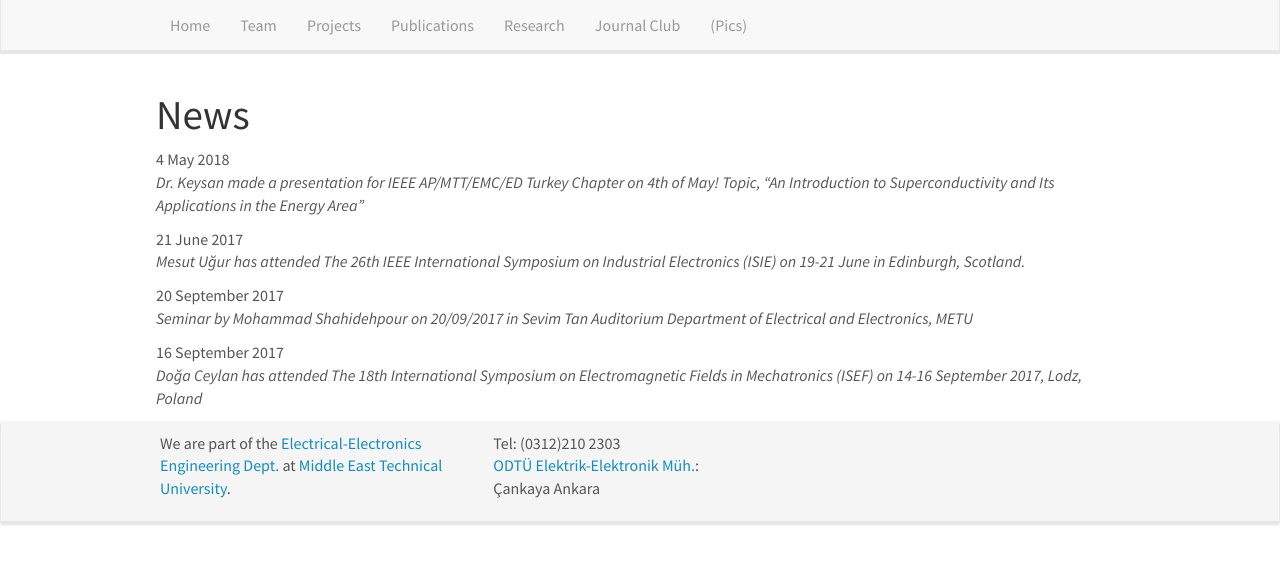
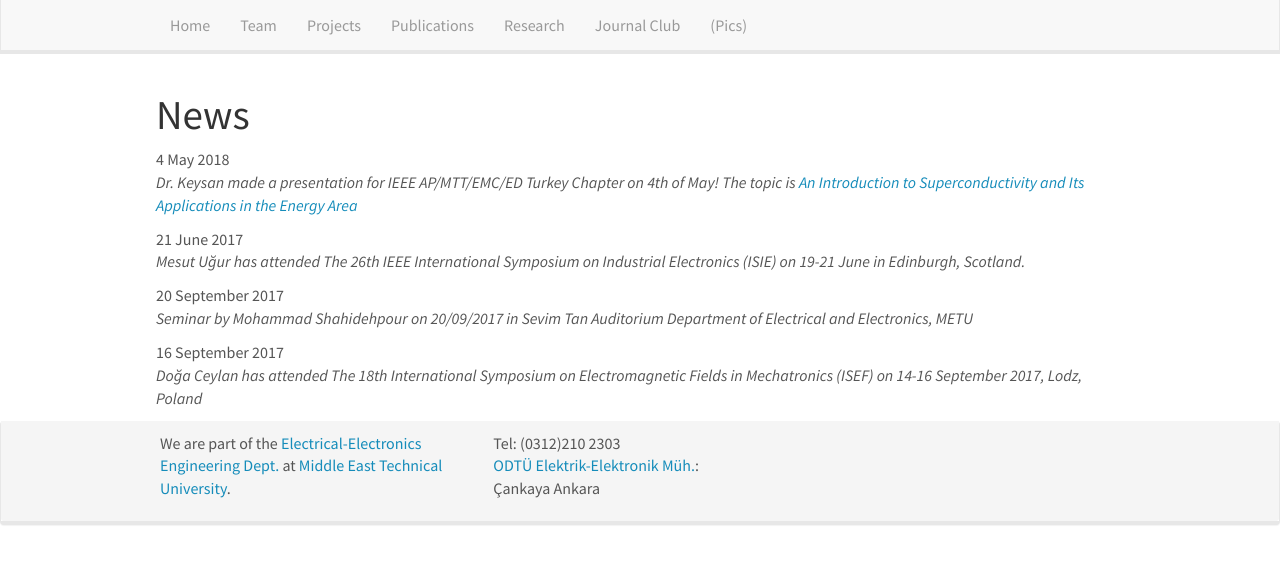
Before and after one commit to odtu/odtu.github.io, a Jekyll site: the page built from _pages/allnews.md, in a window 1280 px wide. Shown: the top 564 px of the page. Built offline with Jekyll 4.4.1, drawn with Linux system fonts in a browser that asks for light colours; nearby versions of some CDN libraries.

Commit message:
inline link added

```diff
--- a/_data/news.yml
+++ b/_data/news.yml
@@ -1,5 +1,5 @@
 - date: 4 May 2018
-  headline: Dr. Keysan made a presentation for IEEE AP/MTT/EMC/ED Turkey Chapter on 4th of May! Topic, “An Introduction to Superconductivity and Its Applications in the Energy Area”
+  headline: Dr. Keysan made a presentation for IEEE AP/MTT/EMC/ED Turkey Chapter on 4th of May! The topic is [An Introduction to Superconductivity and Its Applications in the Energy Area](http://aeme.ieee.metu.edu.tr/activities/)
 - date: 21 June 2017
   headline: Mesut Uğur has attended The 26th  IEEE International Symposium on Industrial Electronics (ISIE) on 19-21 June in Edinburgh, Scotland.
 - date: 20 September 2017
```
